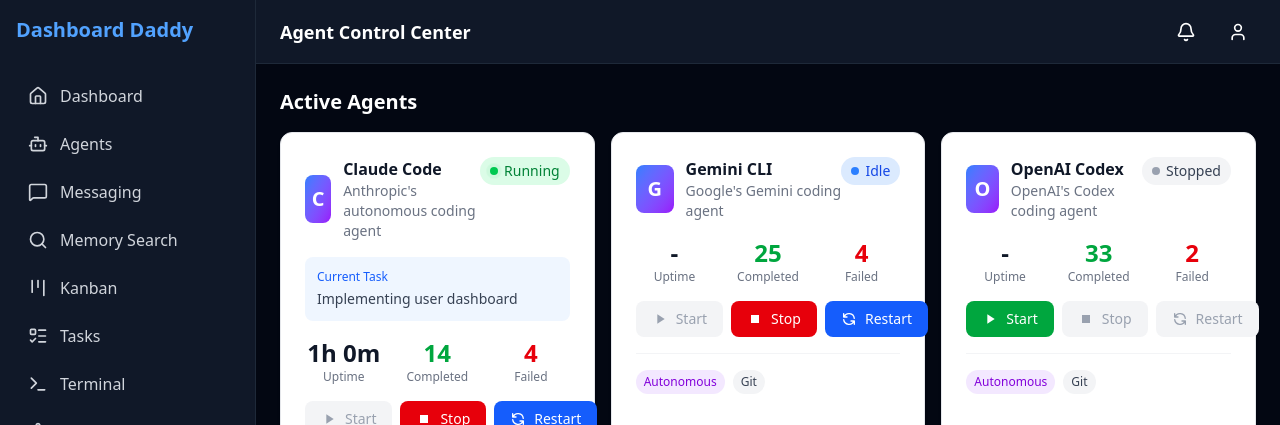
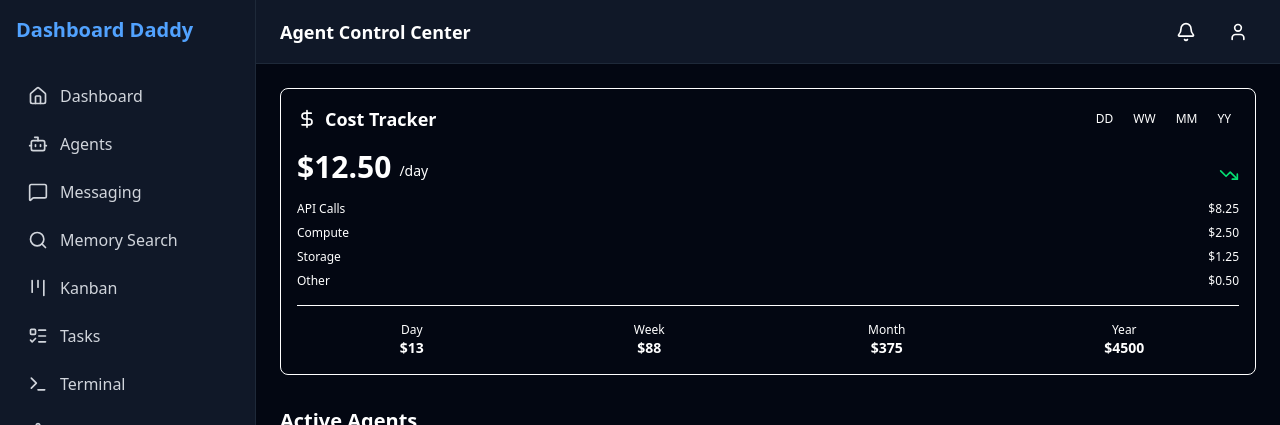
Before and after one commit to Julianb233/dashboard-daddy, a Next.js app in the folder frontend/: page / in a window 1280 px wide. Shown: the top 425 px of the page. Built offline with nearby package versions, Linux system fonts and the light colour scheme; no server answers; the database is empty.

Commit message:
Add cost tracking and fix task display
- Add CostTracker component with day/week/month/year breakdown
- Fix task titles to use description when name is 'Unnamed task'
- Add category field to tasks with color badges
- Update TaskList with wizard theme colors
- Update Task type with all fields

```diff
--- a/frontend/src/app/api/tasks/route.ts
+++ b/frontend/src/app/api/tasks/route.ts
@@ -25,19 +25,29 @@
   }
 
   // Format tasks for frontend
-  const formattedTasks = (tasks || []).map(task => ({
+  const formattedTasks = (tasks || []).map(task => {
+    // Use name, or extract title from description, or fallback
+    let title = task.name
+    if (!title || title === 'Unnamed task') {
+      // Use first line of description as title
+      title = task.description?.split('\n')[0]?.slice(0, 60) || 'Untitled Task'
+    }
+
+    return {
       id: task.id,
-    title: task.name || 'Unnamed task',
+      title,
       description: task.description,
       status: task.status || 'pending',
       priority: task.priority || 'medium',
+      category: task.category || 'general',
       assignedAgent: task.assigned_agent || 'system',
       createdAt: task.created_at,
       updatedAt: task.updated_at,
       dueDate: task.due_date,
       completedAt: task.completed_at,
       result: task.result
-  }))
+    }
+  })
 
   return NextResponse.json(formattedTasks, {
     headers: {
--- a/frontend/src/app/page.tsx
+++ b/frontend/src/app/page.tsx
@@ -1,15 +1,22 @@
 import { DashboardShell } from '@/components/layout/DashboardShell';
 import { AgentGrid } from '@/components/agents/AgentGrid';
 import { TaskList } from '@/components/tasks/TaskList';
+import { CostTracker } from '@/components/dashboard/CostTracker';
 
 export default function Home() {
   return (
     <DashboardShell>
       <div className="space-y-8">
+        {/* Cost Overview */}
+        <section>
+          <CostTracker />
+        </section>
+
         <section>
           <h2 className="text-xl font-semibold mb-4">Active Agents</h2>
           <AgentGrid />
         </section>
+
         <section>
           <h2 className="text-xl font-semibold mb-4">Task Queue</h2>
           <TaskList />
--- /dev/null
+++ b/frontend/src/components/dashboard/CostTracker.tsx
@@ -0,0 +1,160 @@
+'use client'
+
+import { useState, useEffect } from 'react'
+import { DollarSign, TrendingUp, TrendingDown, Calendar } from 'lucide-react'
+
+interface CostData {
+  daily: number
+  weekly: number
+  monthly: number
+  yearly: number
+  trend: 'up' | 'down' | 'stable'
+  breakdown: {
+    category: string
+    amount: number
+    percentage: number
+  }[]
+}
+
+export function CostTracker() {
+  const [costs, setCosts] = useState<CostData | null>(null)
+  const [period, setPeriod] = useState<'daily' | 'weekly' | 'monthly' | 'yearly'>('daily')
+  const [loading, setLoading] = useState(true)
+
+  useEffect(() => {
+    // Fetch cost data from API
+    async function fetchCosts() {
+      try {
+        const res = await fetch('/api/costs')
+        if (res.ok) {
+          const data = await res.json()
+          setCosts(data)
+        } else {
+          // Use mock data if API not available
+          setCosts({
+            daily: 12.50,
+            weekly: 87.50,
+            monthly: 375.00,
+            yearly: 4500.00,
+            trend: 'down',
+            breakdown: [
+              { category: 'API Calls', amount: 8.25, percentage: 66 },
+              { category: 'Compute', amount: 2.50, percentage: 20 },
+              { category: 'Storage', amount: 1.25, percentage: 10 },
+              { category: 'Other', amount: 0.50, percentage: 4 },
+            ]
+          })
+        }
+      } catch {
+        // Mock data fallback
+        setCosts({
+          daily: 12.50,
+          weekly: 87.50,
+          monthly: 375.00,
+          yearly: 4500.00,
+          trend: 'down',
+          breakdown: [
+            { category: 'API Calls', amount: 8.25, percentage: 66 },
+            { category: 'Compute', amount: 2.50, percentage: 20 },
+            { category: 'Storage', amount: 1.25, percentage: 10 },
+            { category: 'Other', amount: 0.50, percentage: 4 },
+          ]
+        })
+      } finally {
+        setLoading(false)
+      }
+    }
+    fetchCosts()
+  }, [])
+
+  if (loading) {
+    return (
+      <div className="p-4 rounded-lg border border-wizard-medium/30 bg-wizard-dark/30 animate-pulse">
+        <div className="h-6 w-32 bg-wizard-medium/20 rounded mb-4" />
+        <div className="h-10 w-24 bg-wizard-medium/20 rounded" />
+      </div>
+    )
+  }
+
+  if (!costs) return null
+
+  const currentCost = costs[period]
+  const TrendIcon = costs.trend === 'up' ? TrendingUp : costs.trend === 'down' ? TrendingDown : Calendar
+
+  return (
+    <div className="p-4 rounded-lg border border-wizard-medium/30 bg-wizard-dark/30 dark:bg-wizard-dark/30 light:bg-white light:border-wizard-emerald/20">
+      <div className="flex items-center justify-between mb-4">
+        <h3 className="text-lg font-semibold text-wizard-cream dark:text-wizard-cream light:text-wizard-dark flex items-center gap-2">
+          <DollarSign className="w-5 h-5 text-wizard-gold" />
+          Cost Tracker
+        </h3>
+        <div className="flex gap-1">
+          {(['daily', 'weekly', 'monthly', 'yearly'] as const).map((p) => (
+            <button
+              key={p}
+              onClick={() => setPeriod(p)}
+              className={`px-2 py-1 text-xs rounded transition-colors ${
+                period === p
+                  ? 'bg-wizard-gold text-wizard-dark'
+                  : 'bg-wizard-medium/20 text-wizard-cream/60 hover:bg-wizard-medium/40'
+              }`}
+            >
+              {p.charAt(0).toUpperCase() + p.slice(1, 1)}
+              {p === 'daily' ? 'D' : p === 'weekly' ? 'W' : p === 'monthly' ? 'M' : 'Y'}
+            </button>
+          ))}
+        </div>
+      </div>
+
+      <div className="flex items-end gap-2 mb-4">
+        <span className="text-3xl font-bold text-wizard-gold">
+          ${currentCost.toFixed(2)}
+        </span>
+        <span className="text-wizard-cream/60 text-sm mb-1">
+          /{period === 'daily' ? 'day' : period === 'weekly' ? 'week' : period === 'monthly' ? 'month' : 'year'}
+        </span>
+        <TrendIcon className={`w-5 h-5 ml-auto ${
+          costs.trend === 'down' ? 'text-green-400' : costs.trend === 'up' ? 'text-red-400' : 'text-wizard-cream/60'
+        }`} />
+      </div>
+
+      {/* Cost breakdown */}
+      <div className="space-y-2">
+        {costs.breakdown.map((item) => (
+          <div key={item.category} className="flex items-center gap-2">
+            <span className="text-xs text-wizard-cream/60 w-20">{item.category}</span>
+            <div className="flex-1 h-2 bg-wizard-medium/20 rounded-full overflow-hidden">
+              <div
+                className="h-full bg-wizard-gold rounded-full"
+                style={{ width: `${item.percentage}%` }}
+              />
+            </div>
+            <span className="text-xs text-wizard-cream/80 w-12 text-right">
+              ${item.amount.toFixed(2)}
+            </span>
+          </div>
+        ))}
+      </div>
+
+      {/* Period totals */}
+      <div className="grid grid-cols-4 gap-2 mt-4 pt-4 border-t border-wizard-medium/20">
+        <div className="text-center">
+          <p className="text-xs text-wizard-cream/50">Day</p>
+          <p className="text-sm font-semibold text-wizard-cream">${costs.daily.toFixed(0)}</p>
+        </div>
+        <div className="text-center">
+          <p className="text-xs text-wizard-cream/50">Week</p>
+          <p className="text-sm font-semibold text-wizard-cream">${costs.weekly.toFixed(0)}</p>
+        </div>
+        <div className="text-center">
+          <p className="text-xs text-wizard-cream/50">Month</p>
+          <p className="text-sm font-semibold text-wizard-cream">${costs.monthly.toFixed(0)}</p>
+        </div>
+        <div className="text-center">
+          <p className="text-xs text-wizard-cream/50">Year</p>
+          <p className="text-sm font-semibold text-wizard-cream">${costs.yearly.toFixed(0)}</p>
+        </div>
+      </div>
+    </div>
+  )
+}
--- a/frontend/src/components/tasks/TaskList.tsx
+++ b/frontend/src/components/tasks/TaskList.tsx
@@ -1,17 +1,27 @@
 'use client';
 
 import { Task } from '@/types/task';
-import { CheckCircle, Circle, Loader, XCircle, PlayCircle } from 'lucide-react';
+import { CheckCircle, Circle, Loader, XCircle, PlayCircle, Tag } from 'lucide-react';
 import useSWR from 'swr';
 
 // Map all possible statuses from API
 const statusIcons: Record<string, React.ReactNode> = {
-  pending: <Circle className="text-gray-400" size={18} />,
-  active: <PlayCircle className="text-blue-400" size={18} />,
-  ongoing: <Loader className="text-blue-400 animate-spin" size={18} />,
-  in_progress: <Loader className="text-blue-400 animate-spin" size={18} />,
+  pending: <Circle className="text-wizard-cream/40" size={18} />,
+  active: <PlayCircle className="text-wizard-gold" size={18} />,
+  ongoing: <Loader className="text-wizard-gold animate-spin" size={18} />,
+  in_progress: <Loader className="text-wizard-gold animate-spin" size={18} />,
   completed: <CheckCircle className="text-green-400" size={18} />,
   failed: <XCircle className="text-red-400" size={18} />,
+};
+
+// Category colors
+const categoryColors: Record<string, string> = {
+  general: 'bg-wizard-medium/30 text-wizard-cream/70',
+  work: 'bg-blue-500/20 text-blue-300',
+  personal: 'bg-purple-500/20 text-purple-300',
+  health: 'bg-green-500/20 text-green-300',
+  finance: 'bg-yellow-500/20 text-yellow-300',
+  learning: 'bg-orange-500/20 text-orange-300',
 };
 
 const fetcher = (url: string) => fetch(url).then(res => res.json());
@@ -22,21 +32,28 @@
   });
 
   if (error) return <div className="text-red-400">Failed to load tasks</div>;
-  if (!tasks || !Array.isArray(tasks)) return <div className="text-gray-400">Loading tasks...</div>;
+  if (!tasks || !Array.isArray(tasks)) return <div className="text-wizard-cream/60">Loading tasks...</div>;
 
   return (
     <div className="space-y-2">
       {tasks.slice(0, 10).map((task) => (
         <div
           key={task.id}
-          className="flex items-center gap-3 p-3 bg-gray-900 border border-gray-800 rounded-lg"
+          className="flex items-center gap-3 p-3 bg-wizard-dark/50 border border-wizard-medium/20 rounded-lg hover:border-wizard-gold/30 transition-colors"
         >
-          {statusIcons[task.status] || <Circle className="text-gray-400" size={18} />}
-          <div className="flex-1">
-            <p className="font-medium">{task.title || 'Untitled Task'}</p>
-            {task.assignedAgent && (
-              <p className="text-xs text-gray-400">Agent: {task.assignedAgent}</p>
-            )}
+          {statusIcons[task.status] || <Circle className="text-wizard-cream/40" size={18} />}
+          <div className="flex-1 min-w-0">
+            <p className="font-medium text-wizard-cream truncate">{task.title || 'Untitled Task'}</p>
+            <div className="flex items-center gap-2 mt-1">
+              {task.category && (
+                <span className={`text-xs px-2 py-0.5 rounded-full ${categoryColors[task.category] || categoryColors.general}`}>
+                  {task.category}
+                </span>
+              )}
+              {task.assignedAgent && (
+                <span className="text-xs text-wizard-cream/40">Agent: {task.assignedAgent}</span>
+              )}
+            </div>
           </div>
         </div>
       ))}
--- a/frontend/src/types/task.ts
+++ b/frontend/src/types/task.ts
@@ -1,11 +1,18 @@
-export type TaskStatus = 'pending' | 'in_progress' | 'completed' | 'failed';
+export type TaskStatus = 'pending' | 'active' | 'ongoing' | 'in_progress' | 'completed' | 'failed';
+
+export type TaskCategory = 'general' | 'work' | 'personal' | 'health' | 'finance' | 'learning';
 
 export interface Task {
   id: string;
   title: string;
   description?: string;
   status: TaskStatus;
+  priority?: 'low' | 'medium' | 'high' | 'critical';
+  category?: TaskCategory;
   assignedAgent?: string;
-  createdAt: Date;
-  completedAt?: Date;
+  createdAt: string;
+  updatedAt?: string;
+  dueDate?: string;
+  completedAt?: string;
+  result?: string;
 }
```
Also changed, not shown: 1 other file (tests, documents, lock files or other folders). Lines whose indentation alone changed are shown as unchanged.
